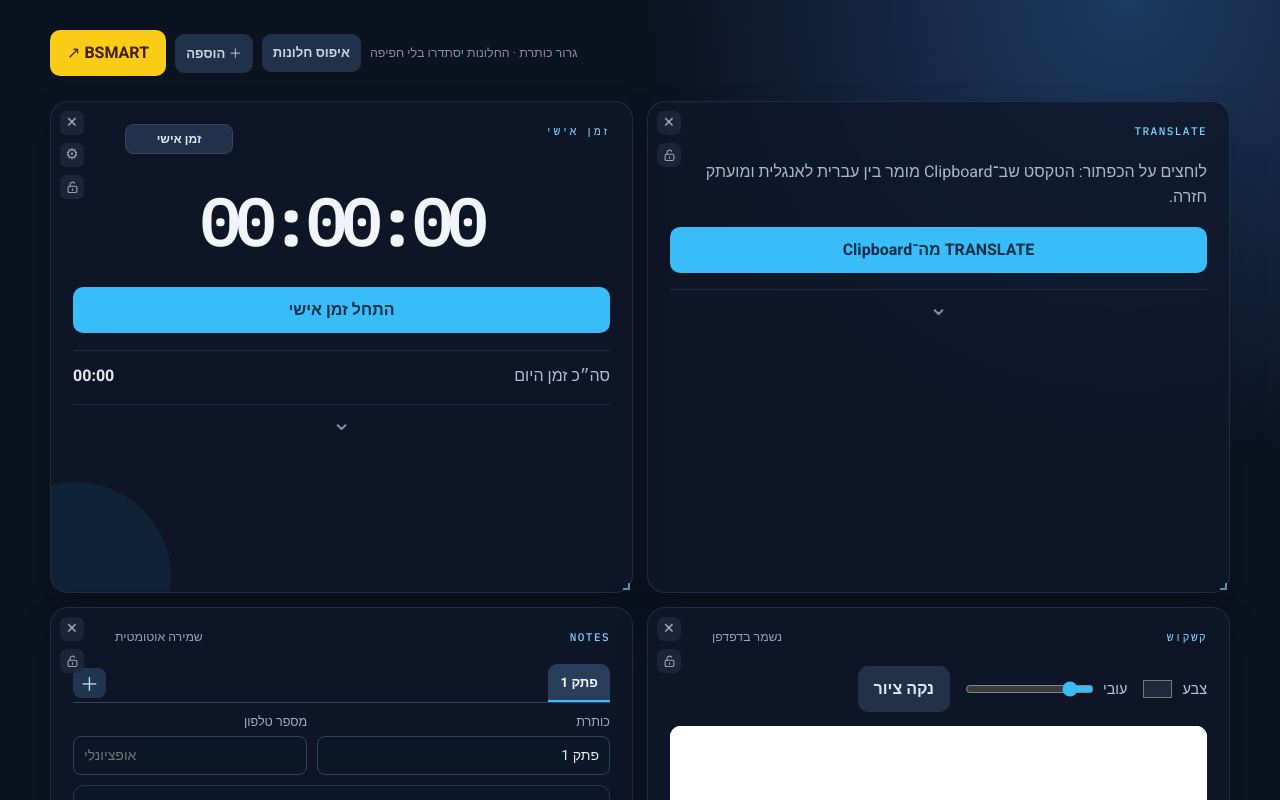
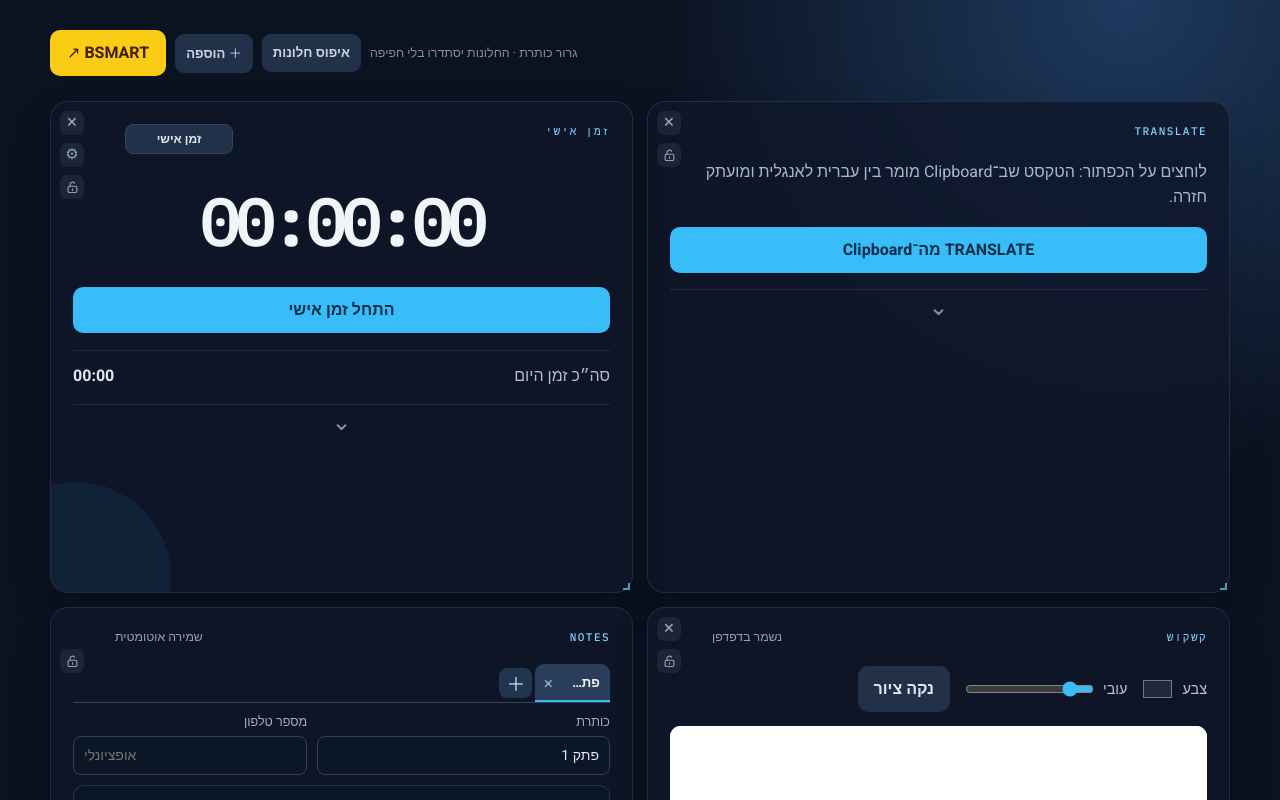
Before and after one commit to Dovshmi/DashDash, a React (Vite) app: page / in a window 1280 px wide. Shown: the top 800 px of the page. Built offline with nearby package versions, Linux system fonts and the light colour scheme.

Commit message:
Move Notes close buttons onto tabs and place add button after last tab

```diff
--- a/src/App.jsx
+++ b/src/App.jsx
@@ -451,7 +451,6 @@ export default function App() {
       </div>}
 
       {currentWidgetIds.includes('notes') && <div key="notes" className="dashboard-widget">
-        <button className="widget-remove" onClick={() => removeWidget('notes')} aria-label="הסתר פתקים" title="הסר כלי">×</button>
         <Notebook />
       </div>}
       {currentWidgetIds.filter((widgetId) => widgetId.split(':', 1)[0] === 'drawing').map((widgetId) => <div key={widgetId} className="dashboard-widget"><button className="widget-remove" onClick={() => removeWidget(widgetId)} aria-label="הסר כלי כתיבה וציור" title="הסר כלי">×</button><DrawingBoard widgetId={widgetId} /></div>)}
--- a/src/Notebook.jsx
+++ b/src/Notebook.jsx
@@ -1,5 +1,5 @@
 import { useEffect, useState } from 'react';
-import { normalizeNotebook } from './notebook-data.js';
+import { closeNotebookTab, normalizeNotebook } from './notebook-data.js';
 
 const STORAGE_KEY = 'work-tools:notebook-v1';
 const LEGACY_KEY = 'work-tools:notes';
@@ -48,13 +48,19 @@ export default function Notebook() {
     }));
   }
 
-  function deleteNote() {
-    if (notes.length <= 1 || !window.confirm('למחוק את הפתק הזה?')) return;
-    setNotebook((previous) => {
-      const remaining = previous.notes.filter((note) => note.id !== previous.activeId);
-      const previousIndex = previous.notes.findIndex((note) => note.id === previous.activeId);
-      return { notes: remaining, activeId: remaining[Math.max(0, previousIndex - 1)]?.id ?? remaining[0].id };
-    });
+  function closeNote(noteId) {
+    const note = notes.find((item) => item.id === noteId);
+    if (!note) return;
+    if ((note.text.trim() || note.phone.trim()) && !window.confirm('למחוק את הפתק הזה?')) return;
+    // The notebook always keeps one editable blank tab, even when the last tab closes.
+    const blankReplacement = {
+      id: 'note:' + crypto.randomUUID(),
+      title: 'פתק 1',
+      phone: '',
+      text: '',
+      createdAt: new Date().toISOString(),
+    };
+    setNotebook((previous) => closeNotebookTab(previous, noteId, blankReplacement));
   }
 
   return <section className="card notes-card notebook-card">
@@ -64,17 +70,29 @@ export default function Notebook() {
     </div>
     <div className="notebook-tab-bar">
       <div className="notebook-tabs" role="tablist" aria-label="כותרות פתקים">
-        {notes.map((note) => <button
+        {notes.map((note) => <div
           key={note.id}
-          type="button"
-          role="tab"
-          aria-selected={note.id === current.id}
           className={note.id === current.id ? 'notebook-tab active' : 'notebook-tab'}
-          onClick={() => selectNote(note.id)}
-          title={note.title || 'ללא כותרת'}
-        >{note.title.trim() || 'ללא כותרת'}</button>)}
+          role="presentation"
+        >
+          <button
+            type="button"
+            role="tab"
+            aria-selected={note.id === current.id}
+            className="notebook-tab-select"
+            onClick={() => selectNote(note.id)}
+            title={note.title || 'ללא כותרת'}
+          >{note.title.trim() || 'ללא כותרת'}</button>
+          <button
+            type="button"
+            className="notebook-tab-close"
+            onClick={() => closeNote(note.id)}
+            title="סגור פתק"
+            aria-label={`סגור פתק: ${note.title.trim() || 'ללא כותרת'}`}
+          >×</button>
+        </div>)}
+        <button type="button" className="notebook-add" onClick={addNote} title="פתק חדש" aria-label="הוסף פתק">＋</button>
       </div>
-      <button type="button" className="notebook-add" onClick={addNote} title="פתק חדש" aria-label="הוסף פתק">＋</button>
     </div>
     <div className="notebook-fields">
       <label>כותרת
@@ -88,7 +106,6 @@ export default function Notebook() {
       onChange={(event) => updateNote('text', event.target.value)} placeholder="כתוב כאן את הפתק שלך..." />
     <div className="notebook-footer">
       <span>נוצר: {new Date(current.createdAt).toLocaleString('he-IL')}</span>
-      <button type="button" onClick={deleteNote} disabled={notes.length <= 1} title="מחק את הפתק הנבחר">מחק פתק</button>
     </div>
   </section>;
 }
--- a/src/notebook-data.js
+++ b/src/notebook-data.js
@@ -45,3 +45,19 @@ export function singleNotebookWidgets(ids) {
       return true;
     });
 }
+
+/** Close a particular tab while preserving the other notes and current selection. */
+export function closeNotebookTab(notebook, noteId, blankReplacement) {
+  const closedIndex = notebook.notes.findIndex((note) => note.id === noteId);
+  if (closedIndex === -1) return notebook;
+  const remaining = notebook.notes.filter((note) => note.id !== noteId);
+  if (remaining.length === 0) {
+    return { notes: [blankReplacement], activeId: blankReplacement.id };
+  }
+  return {
+    notes: remaining,
+    activeId: notebook.activeId === noteId
+      ? remaining[Math.min(closedIndex, remaining.length - 1)].id
+      : notebook.activeId,
+  };
+}
--- a/src/pocket-widgets.css
+++ b/src/pocket-widgets.css
@@ -6,9 +6,13 @@
 .notebook-card .card-heading { flex: 0 0 auto; margin-bottom: 0; }
 .notebook-tab-bar { display: flex; align-items: stretch; gap: 6px; border-bottom: 1px solid #34445a; flex: 0 0 auto; min-width: 0; }
 .notebook-tabs { display: flex; align-items: end; overflow-x: auto; flex: 1; min-width: 0; gap: 3px; scrollbar-width: thin; }
-.notebook-tab { flex: 0 0 auto; max-width: 170px; min-width: 60px; overflow: hidden; text-overflow: ellipsis; white-space: nowrap; padding: 9px 12px; border-radius: 9px 9px 0 0; background: #17273c; color: #aebbd0; font-size: .83rem; }
+.notebook-tab { display: flex; align-items: stretch; flex: 0 0 auto; max-width: 190px; min-width: 72px; overflow: hidden; border-radius: 9px 9px 0 0; background: #17273c; color: #aebbd0; }
 .notebook-tab:hover { background: #263b56; }
 .notebook-tab.active { background: #283e5a; color: #f1f5f9; box-shadow: inset 0 -2px #38bdf8; }
+.notebook-tab-select { min-width: 0; flex: 1 1 auto; padding: 9px 10px; overflow: hidden; text-overflow: ellipsis; white-space: nowrap; background: transparent; color: inherit; text-align: start; font-size: .83rem; }
+.notebook-tab-close { flex: 0 0 26px; padding: 0 4px; background: transparent; color: #9fb0c6; font-size: 1.06rem; font-weight: 400; }
+.notebook-tab-close:hover { color: #fecdd3; background: rgba(251,113,133,.18); }
+.notebook-tab-select:focus-visible, .notebook-tab-close:focus-visible, .notebook-add:focus-visible { outline: 2px solid #38bdf8; outline-offset: -2px; }
 .notebook-add { flex: 0 0 33px; align-self: center; height: 30px; border-radius: 8px; background: #22354e; color: #bae6fd; font-size: 1.18rem; }
 .notebook-fields { display: grid; grid-template-columns: minmax(0, 1fr) minmax(0, .8fr); gap: 10px; flex: 0 0 auto; }
 .notebook-fields label, .pocket-widget-label { display: flex; flex-direction: column; gap: 5px; color: #9caec6; font-size: .79rem; }
```
Also changed, not shown: 2 other files (tests, documents, lock files or other folders).
